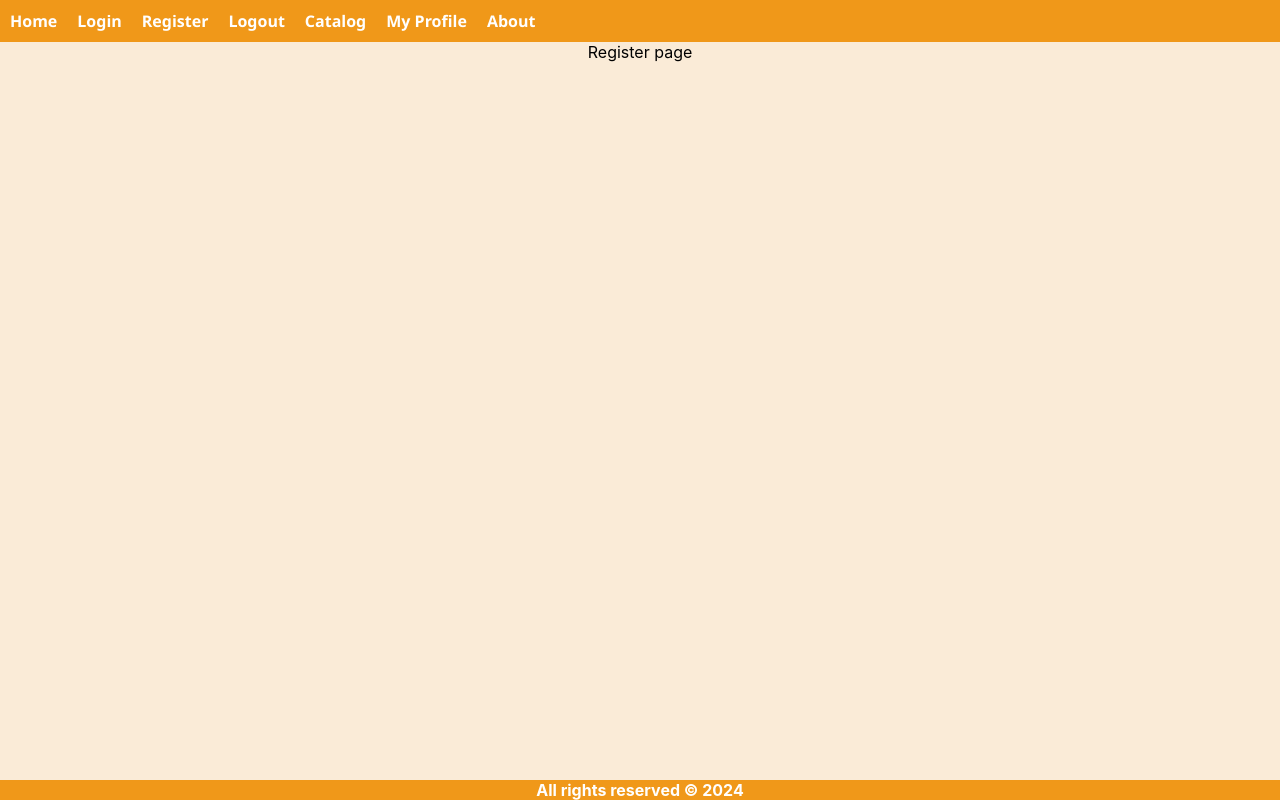
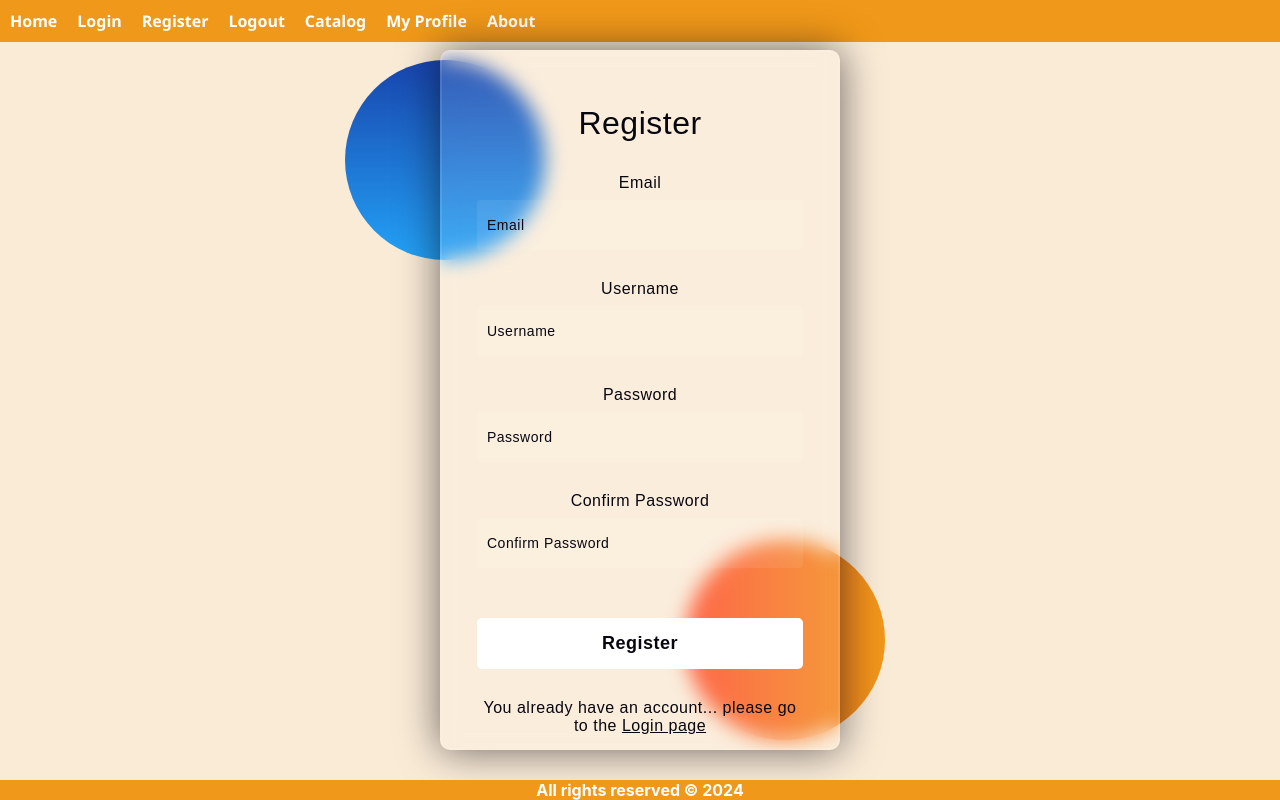
Before and after one commit to EmilPopovski24/TheNovelClub, a React (Create React App) app in the folder thenovelclub/: page /register in a window 1280 px wide. Built offline with nearby package versions, Linux system fonts and the light colour scheme.

Commit message:
Register page stylization

```diff
--- a/thenovelclub/src/components/Register/Register.css
+++ b/thenovelclub/src/components/Register/Register.css
@@ -0,0 +1,120 @@
+*,
+*:before,
+*:after{
+    padding: 0;
+    margin: 0;
+    box-sizing: border-box;
+}
+body{
+    background-color: antiquewhite;
+    /* background-color: #080710; */
+}
+.background{
+    width: 430px;
+    height: 520px;
+    position: absolute;
+    transform: translate(-50%,-50%);
+    left: 50%;
+    top: 50%;
+}
+.background .shape{
+    height: 200px;
+    width: 200px;
+    position: absolute;
+    border-radius: 50%;
+}
+.shape:first-child{
+    background: linear-gradient(
+        #1845ad,
+        #23a2f6
+    );
+    left: -80px;
+    top: -80px;
+}
+.shape:last-child{
+    background: linear-gradient(
+        to right,
+        #ff512f,
+        #f09819
+    );
+    right: -30px;
+    bottom: -80px;
+}
+.register-form{
+    height: 700px;
+    width: 400px;
+    background-color: rgba(255,255,255,0.13);
+    position: absolute;
+    transform: translate(-50%,-50%);
+    top: 50%;
+    left: 50%;
+    border-radius: 10px;
+    backdrop-filter: blur(10px);
+    border: 2px solid rgba(255,255,255,0.1);
+    box-shadow: 0 0 40px rgba(8,7,16,0.6);
+    padding: 50px 35px;
+}
+form *{
+    font-family: 'Poppins',sans-serif;
+    color:#080710;
+    /* color: #ffffff; */
+    letter-spacing: 0.5px;
+    outline: none;
+    border: none;
+}
+form h3{
+    font-size: 32px;
+    font-weight: 500;
+    line-height: 42px;
+    text-align: center;
+}
+
+label{
+    display: block;
+    margin-top: 30px;
+    font-size: 16px;
+    font-weight: 500;
+}
+input{
+    display: block;
+    height: 50px;
+    width: 100%;
+    background-color: rgba(255,255,255,0.07);
+    border-radius: 3px;
+    padding: 0 10px;
+    margin-top: 8px;
+    font-size: 14px;
+    font-weight: 300;
+}
+::placeholder{
+    color:#080710
+    /* color: #e5e5e5; */
+}
+button{
+    margin-top: 50px;
+    width: 100%;
+    background-color: #ffffff;
+    color: #080710;
+    padding: 15px 0;
+    font-size: 18px;
+    font-weight: 600;
+    border-radius: 5px;
+    cursor: pointer;
+}
+.re-route{
+  margin-top: 30px;
+  display: flex;
+}
+.re-route div{
+  background: red;
+  width: 150px;
+  border-radius: 3px;
+  padding: 5px 10px 10px 5px;
+  background-color: rgba(255,255,255,0.27);
+  color:#080710;
+  /* color: #eaf0fb; */
+  text-align: center;
+}
+.re-route div:hover{
+  background-color: rgba(255,255,255,0.47);
+}
--- a/thenovelclub/src/components/Register/Register.js
+++ b/thenovelclub/src/components/Register/Register.js
@@ -1,7 +1,34 @@
-
+import { Link } from "react-router-dom";
+import './Register.css';
 
 export const Register = () => {
     return (
-        <p>Register page</p>
+        <>
+        <div className="background">
+            <div className="shape"></div>
+            <div className="shape"></div>
+        </div>
+        <form className="register-form">
+            <h3>Register</h3>
+
+            <label htmlFor="email">Email</label>
+            <input type="text" placeholder="Email" id="email" />
+
+            <label htmlFor="username">Username</label>
+            <input type="text" placeholder="Username" id="username" />
+
+            <label htmlFor="password">Password</label>
+            <input type="password" placeholder="Password" id="password" />
+
+            <label htmlFor="confirm-password">Confirm Password</label>
+            <input type="password" placeholder="Confirm Password" id="confirm-password" />
+
+            <button>Register</button>
+            <div className="re-route">
+                <p>You already have an account... please go to the <Link to="/client-login">Login page</Link></p>
+            </div>
+        </form>
+        </>
+
     )
 }
```
